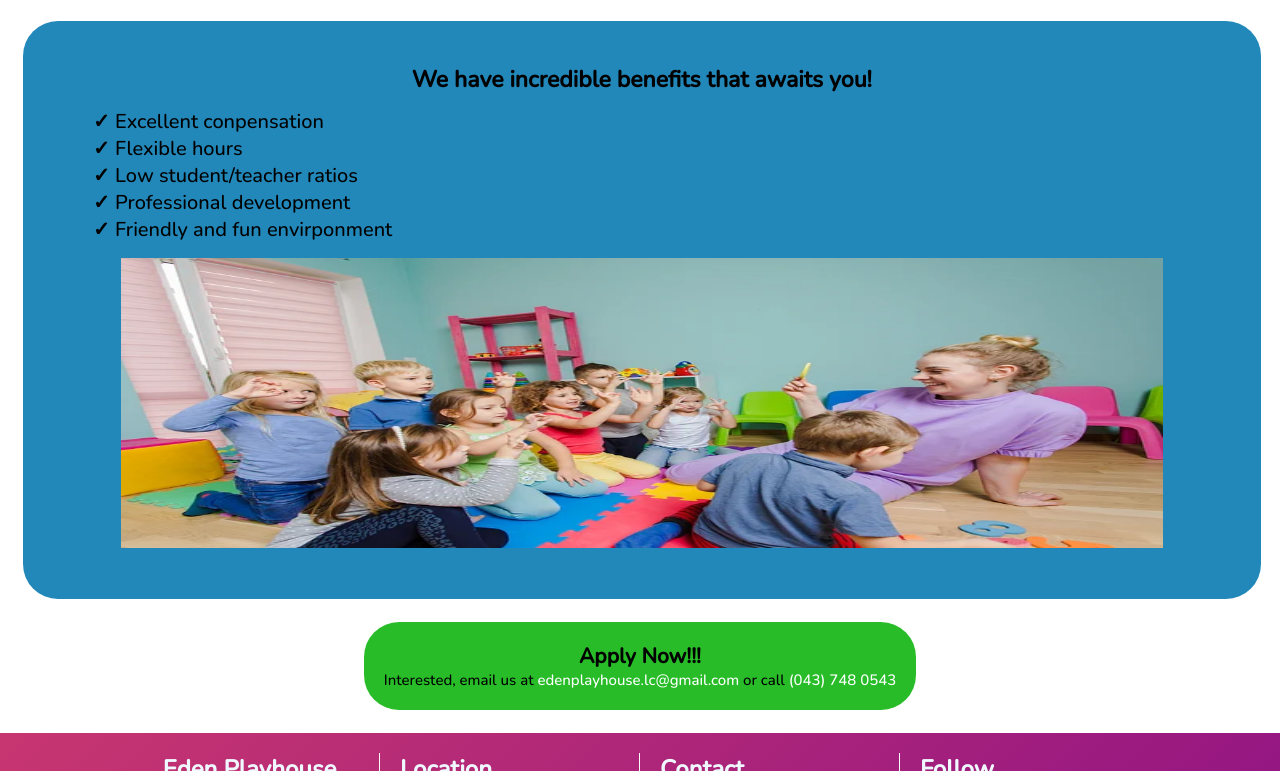
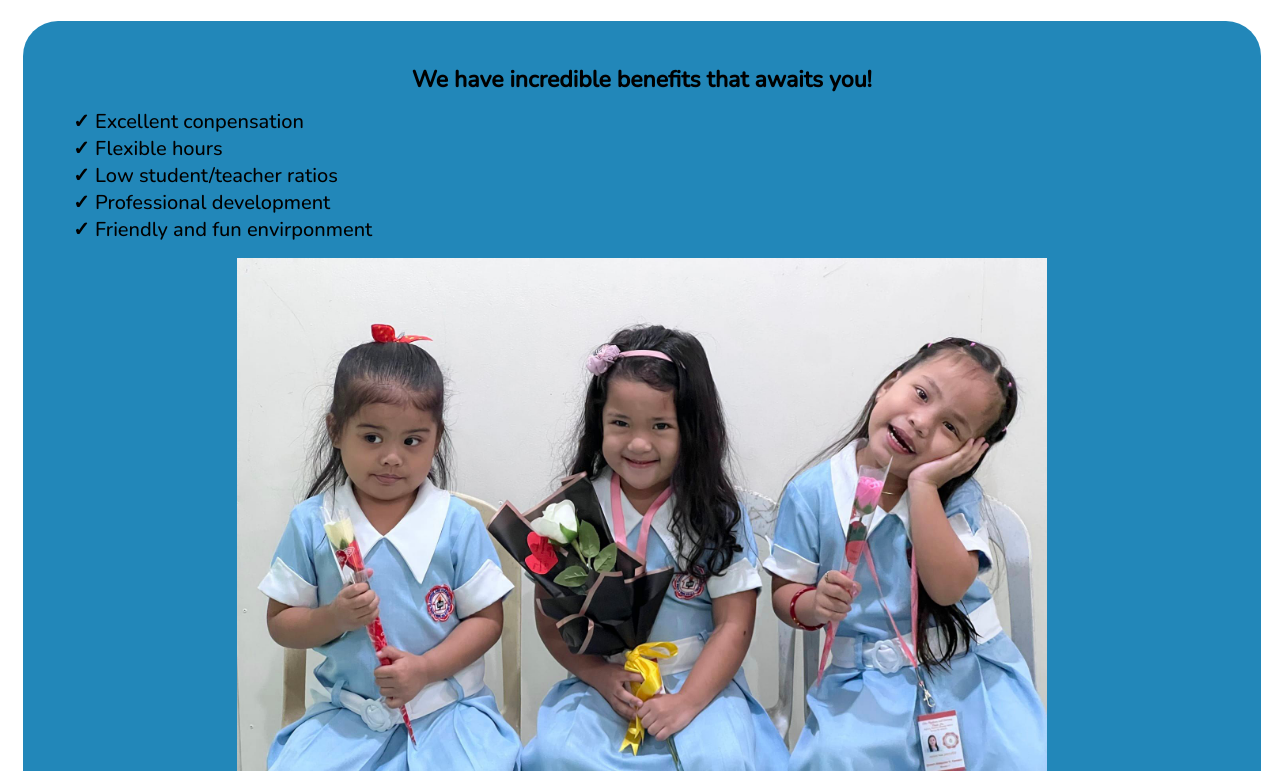
Before and after one commit to blhbhl/MP2-EdenPlayhouse, a React (Vite) app: page /careers in a window 1280 px wide. Shown: the part 1109-1880 px from the top of the page. Built offline with nearby package versions, Linux system fonts and the light colour scheme.

Commit message:
change pic on careers benefits

```diff
--- a/src/components/CareersContent.css
+++ b/src/components/CareersContent.css
@@ -43,6 +43,7 @@
     padding: 40px;
     margin: 23px;
     width:96.7%;
+    display: column;
 }
 
 .two{
@@ -51,15 +52,16 @@
     font-weight: bold;
 }
 
-.benefits-list{
-    justify-content: center;
-    margin-left: 20px;
+.benefits-list {
     padding: 10px;
+    text-align: center;
+    display: flex;
 }
 
+
 .careers-benefits img{
-    width:90%;
-    height: 290px;
+    width:70%;
+    height: auto;
     margin: 5px;
 }
 
--- a/src/components/CareersContent.jsx
+++ b/src/components/CareersContent.jsx
@@ -8,7 +8,7 @@ const Careers = () => {
       <div className="careers-border">
         <p className="one">
           Looking for a fun, exciting and challenging work environment? Join
-          Eden Playhouse and Learning Center Inc. now!<br></br> At EPLCI, we
+          Eden Playhouse and Learning Center Inc. now!<br></br> At Eden Playhouse, we
           always welcome applications from qualified, experienced, passionate
           and loving candidates that are
           <br /> in search for a career in early childhood education.
@@ -35,7 +35,7 @@ const Careers = () => {
             </li>
           </ul>
         </div>
-        <img src="/public/pictures/benefits.png" alt="" />
+        <img src="eplc2.jpg" alt="photo" />
       </div>
       <div className="four">
         <p className="four-header">Apply Now!!!</p>
```
Also changed, not shown: public/eplc.jpg (added), public/eplc2.jpg (added).
